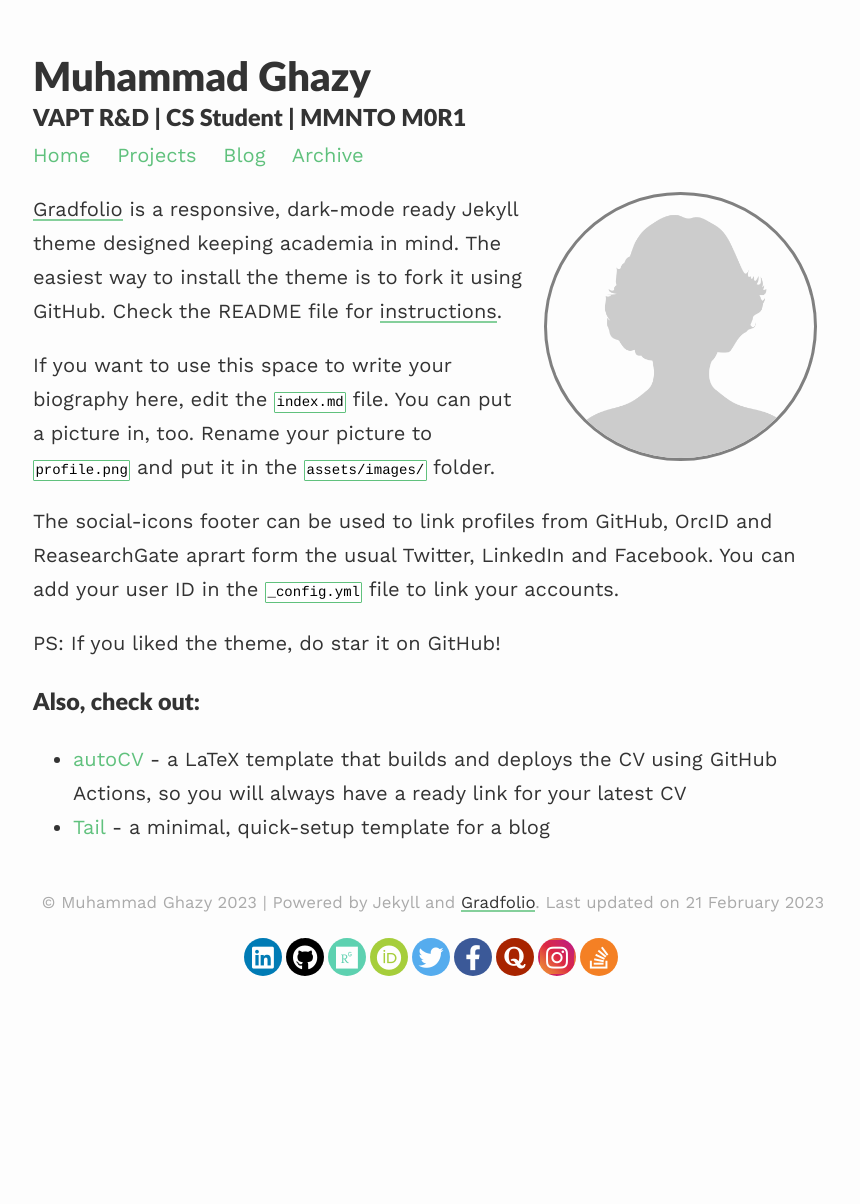
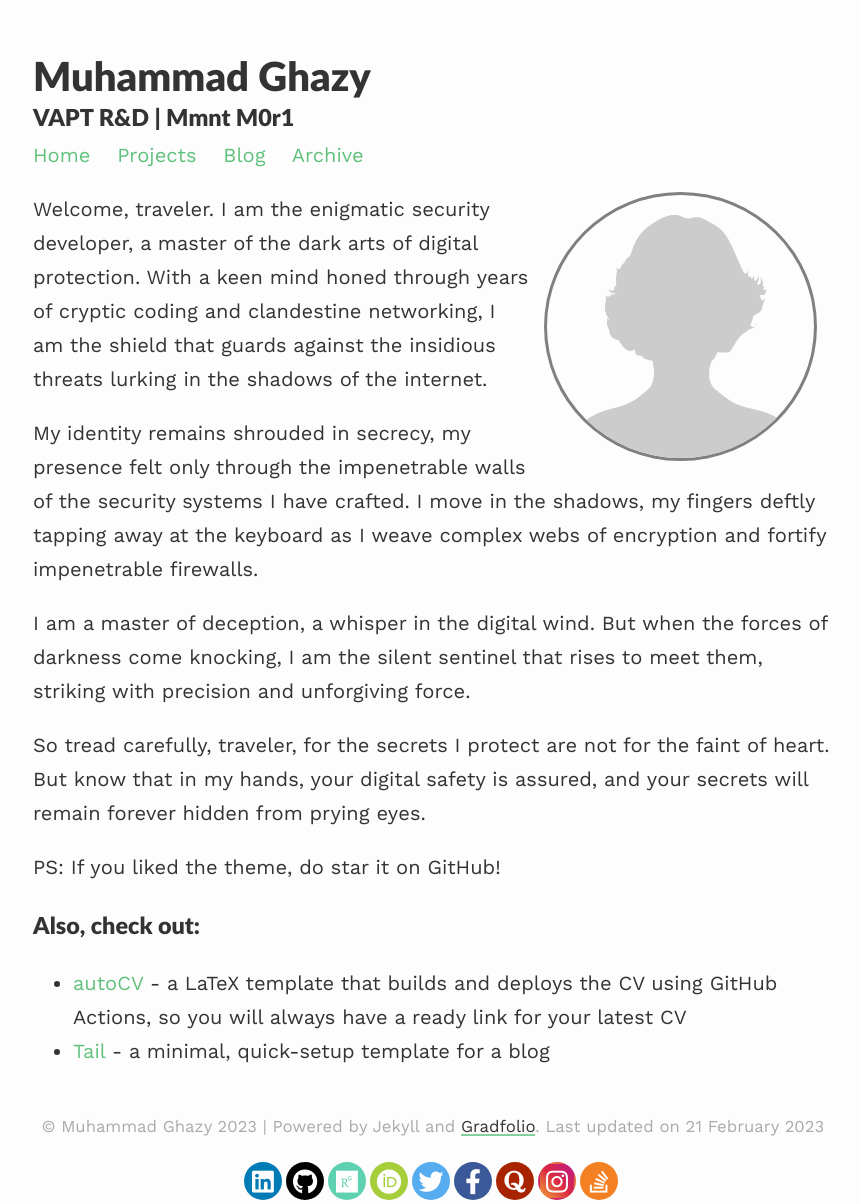
Before and after one commit to ghazyayman/ghazyayman.github.io, a Jekyll site: the page built from index.md, in a window 1280 px wide. Shown: the whole page, without its empty margins (207-1067 px from the left). Built offline with Jekyll 4.4.1, drawn with Linux system fonts in a browser that asks for light colours; nearby versions of some CDN libraries; before the commit the page ends 980 px from its top, so only the background shows below that.

Commit message:
cool intro

```diff
--- a/_config.yml
+++ b/_config.yml
@@ -1,7 +1,7 @@
 ### your site title here
 
 title: Muhammad Ghazy
-description: VAPT R&D | CS Student | MMNTO M0R1
+description: VAPT R&D | Mmnt M0r1
 
 baseurl: /gradfolio #name of GitHub repository
 url: "" #custom url to be used instead of GitHub repository
--- a/index.md
+++ b/index.md
@@ -7,11 +7,13 @@ profile:
 published: true
 ---
 
-[Gradfolio](https://github.com/jitinnair1/gradfolio){:target="_blank"} is a responsive, dark-mode ready Jekyll theme designed keeping academia in mind. The easiest way to install the theme is to fork it using GitHub. Check the README file for [instructions](https://github.com/jitinnair1/gradfolio#installation){:target="_blank"}.
+Welcome, traveler. I am the enigmatic security developer, a master of the dark arts of digital protection. With a keen mind honed through years of cryptic coding and clandestine networking, I am the shield that guards against the insidious threats lurking in the shadows of the internet.
 
-If you want to use this space to write your biography here, edit the `index.md` file. You can put a picture in, too. Rename your picture to `profile.png` and put it in the `assets/images/` folder.
+My identity remains shrouded in secrecy, my presence felt only through the impenetrable walls of the security systems I have crafted. I move in the shadows, my fingers deftly tapping away at the keyboard as I weave complex webs of encryption and fortify impenetrable firewalls.
 
-The social-icons footer can be used to link profiles from GitHub, OrcID and ReasearchGate aprart form the usual Twitter, LinkedIn and Facebook. You can add your user ID in the `_config.yml` file to link your accounts.
+I am a master of deception, a whisper in the digital wind. But when the forces of darkness come knocking, I am the silent sentinel that rises to meet them, striking with precision and unforgiving force.
+
+So tread carefully, traveler, for the secrets I protect are not for the faint of heart. But know that in my hands, your digital safety is assured, and your secrets will remain forever hidden from prying eyes.
 
 PS: If you liked the theme, do star it on GitHub!
 
```
